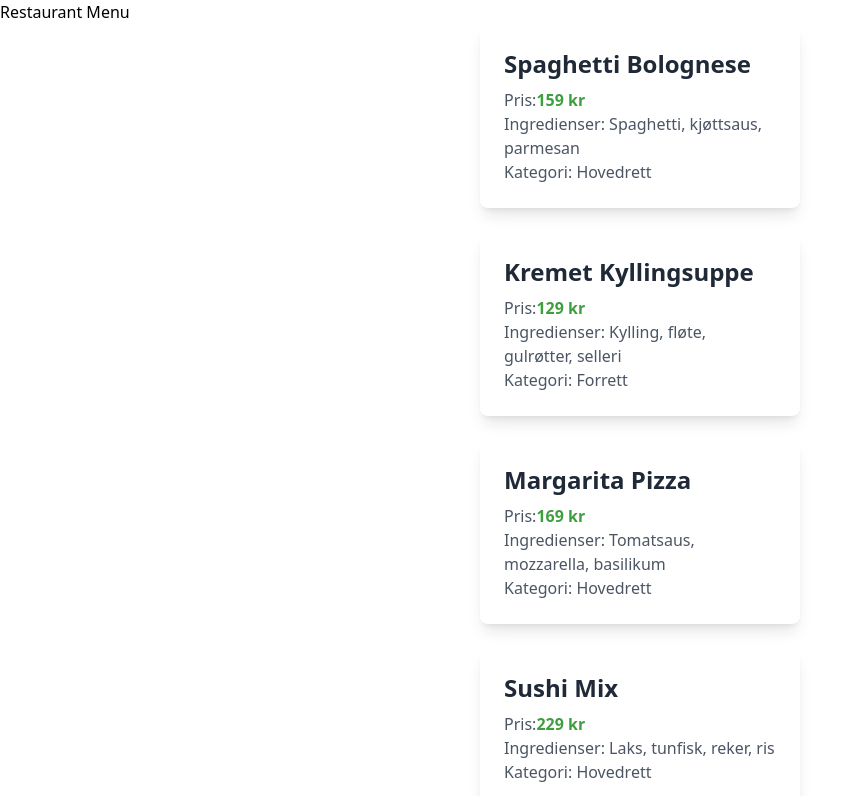
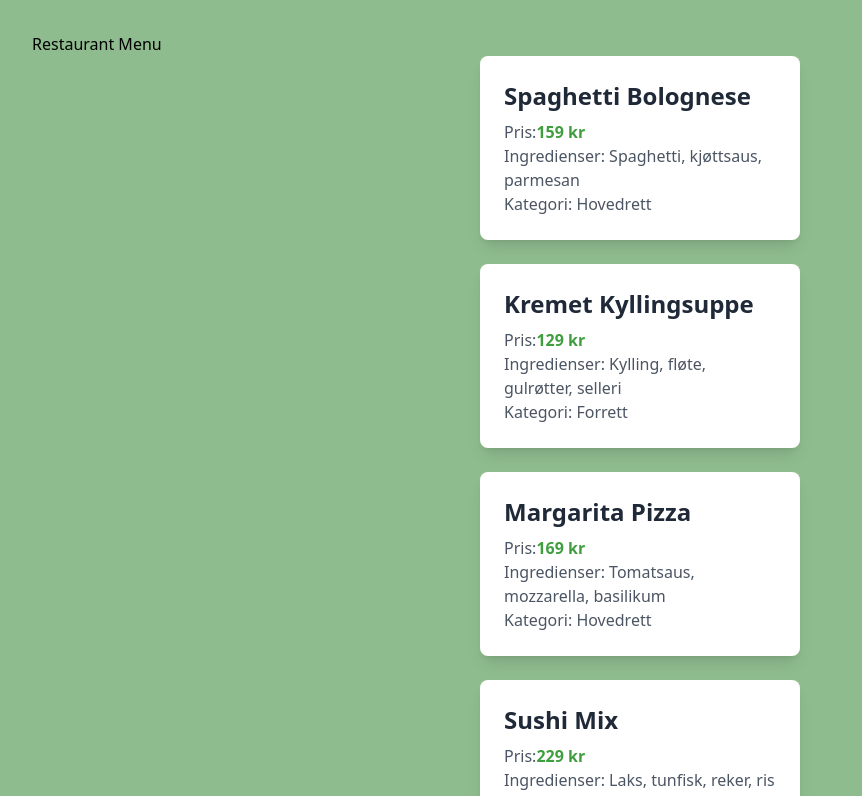
Before and after one commit to Hea092024/RestaurantMenu, a React (Vite) app: page / in a window 1280 px wide. Shown: the top 796 px of the page, without its empty margins (0-862 px from the left). Built offline with nearby package versions, Linux system fonts and the light colour scheme.

Commit message:
gave App.jsx some style

```diff
--- a/src/App.jsx
+++ b/src/App.jsx
@@ -2,7 +2,11 @@ import Menu from "./Menu.jsx";
 import MenuData from "./menuData.js";
 
 function App() {
-  return <Menu menu={MenuData} />;
+  return (
+    <div className="bg-darkseagreen min-h-screen p-8">
+      <Menu menu={MenuData} />
+    </div>
+  );
 }
 
 export default App;
```
